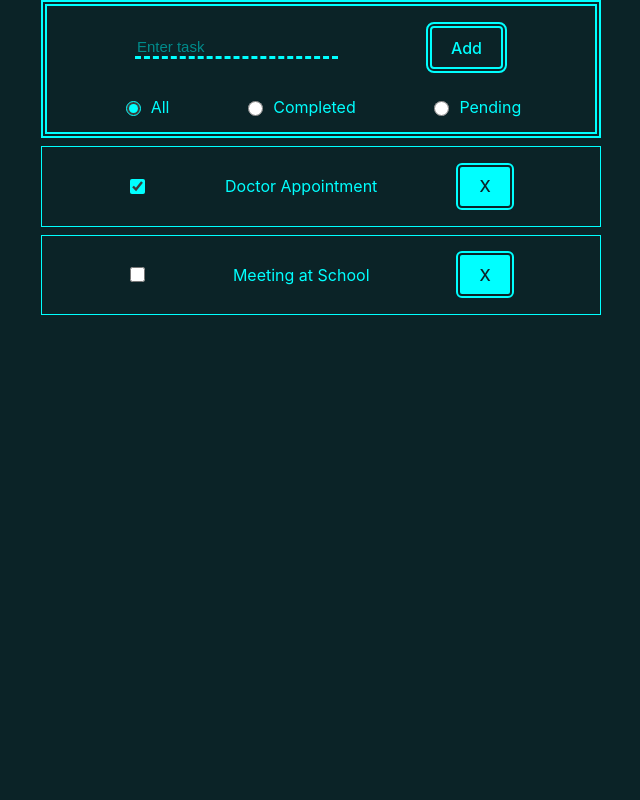
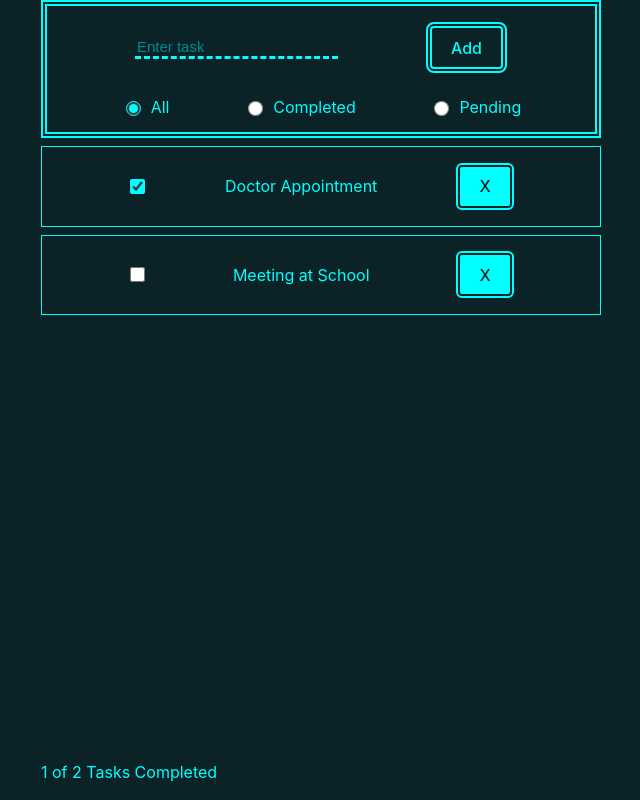
Before and after one commit to Nakosume/Programacion_Web_2024, a React (Vite) app in the folder Todo_List_App/: page / in a window 1280 px wide. Shown: the whole page, without its empty margins (319-959 px from the left). Built offline with nearby package versions, Linux system fonts and the light colour scheme.

Commit message:
Added custom hook

```diff
--- a/Todo_List_App/src/App.jsx
+++ b/Todo_List_App/src/App.jsx
@@ -1,51 +1,8 @@
-import React, { useState } from 'react'
-import { SearchBar, RenderTasks, Filter } from './components'
-import { TASKS } from './const/tasks'
+import { SearchBar, RenderTasks, Filter, TaskCounter } from './components'
+import { useToDo } from './hooks/useToDo'
 
 export function App () {
-  const [tasks, setTasks] = useState(TASKS)
-
-  const [text, setText] = useState('')
-
-  const [filter, setFilter] = useState('all')
-
-  const filteredTodos = tasks.filter((todo) => {
-    if (filter === 'all') return true
-    if (filter === 'completed') return todo.completed
-    if (filter === 'pending') return !todo.completed
-    return true
-  })
-
-  function addTask (text) {
-    const newTask = {
-      id: Date.now(),
-      text,
-      completed: false
-    }
-    setTasks([...tasks, newTask])
-    setText('')
-  }
-
-  const handleSubmit = event => {
-    event.preventDefault()
-
-    addTask(text)
-  }
-
-  function deleteTask (id) {
-    setTasks(tasks.filter(task => task.id !== id))
-  }
-
-  function toggleCompleted (id) {
-    setTasks(tasks.map(task => {
-      if (task.id === id) {
-        return { ...task, completed: !task.completed }
-      } else {
-        return task
-      }
-    }))
-  }
-
+  const {tasks, text,setText,filter,setFilter,filteredTodos,handleSubmit,deleteTask,toggleCompleted}= useToDo()
   // execute
   return (
     <div
@@ -60,6 +17,7 @@ export function App () {
         </div>
       </div>
       <RenderTasks list={filteredTodos} deleteTask={deleteTask} toggleCompleted={toggleCompleted} />
+      <TaskCounter tasks={tasks} />
     </div>
   )
 }
--- /dev/null
+++ b/Todo_List_App/src/components/TaskCounter/TaskCounter.jsx
@@ -0,0 +1,17 @@
+export function TaskCounter({ tasks }) {
+    const allTasks = tasks.length;
+    let compTasks = 0;
+    tasks.forEach((e) => {
+        if (e.completed === true) {
+            compTasks++;
+        }
+    });
+
+    return (
+        <div>
+            <p>
+                {compTasks} of {allTasks} Tasks Completed
+            </p>
+        </div>
+    );
+}
--- a/Todo_List_App/src/components/index.js
+++ b/Todo_List_App/src/components/index.js
@@ -2,3 +2,4 @@ export * from './TodoItem/TodoItem'
 export * from './SearchBar/SearchBar'
 export * from './RenderTask/RenderTask'
 export * from './Filter/Filter'
+export * from './TaskCounter/TaskCounter'
--- /dev/null
+++ b/Todo_List_App/src/hooks/useToDo.jsx
@@ -0,0 +1,52 @@
+import { useState } from 'react'
+import { TASKS } from '../const/tasks'
+
+export function useToDo() {
+    const [tasks, setTasks] = useState(TASKS)
+
+    const [text, setText] = useState('')
+
+    const [filter, setFilter] = useState('all')
+
+    const filteredTodos = tasks.filter((todo) => {
+        if (filter === 'all') return true
+        if (filter === 'completed') return todo.completed
+        if (filter === 'pending') return !todo.completed
+        return true
+    })
+
+    function addTask(text) {
+        if (text === '') {
+            return
+        }
+        const newTask = {
+            id: Date.now(),
+            text,
+            completed: false
+        }
+        setTasks([...tasks, newTask])
+        setText('')
+    }
+
+    const handleSubmit = event => {
+        event.preventDefault()
+
+        addTask(text)
+    }
+
+    function deleteTask(id) {
+        setTasks(tasks.filter(task => task.id !== id))
+    }
+
+    function toggleCompleted(id) {
+        setTasks(tasks.map(task => {
+            if (task.id === id) {
+                return { ...task, completed: !task.completed }
+            } else {
+                return task
+            }
+        }))
+    }
+
+    return { tasks, text, setText, filter, setFilter, filteredTodos, handleSubmit, deleteTask, toggleCompleted }
+}
```
